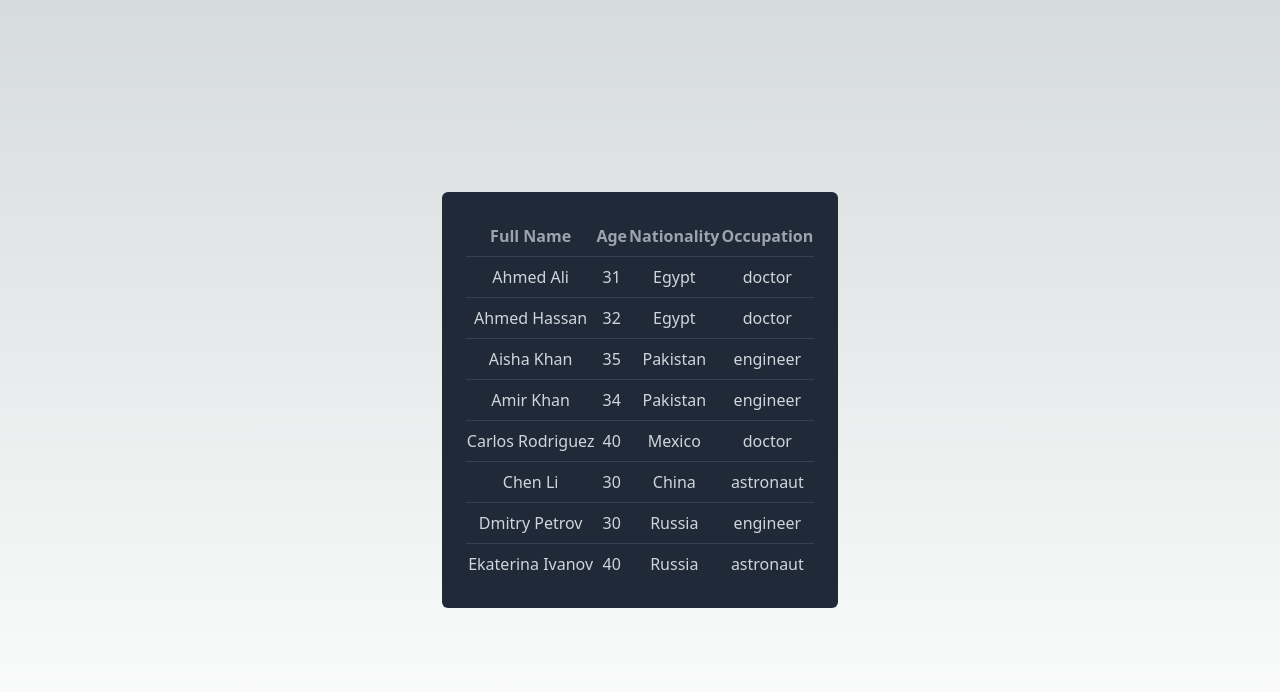
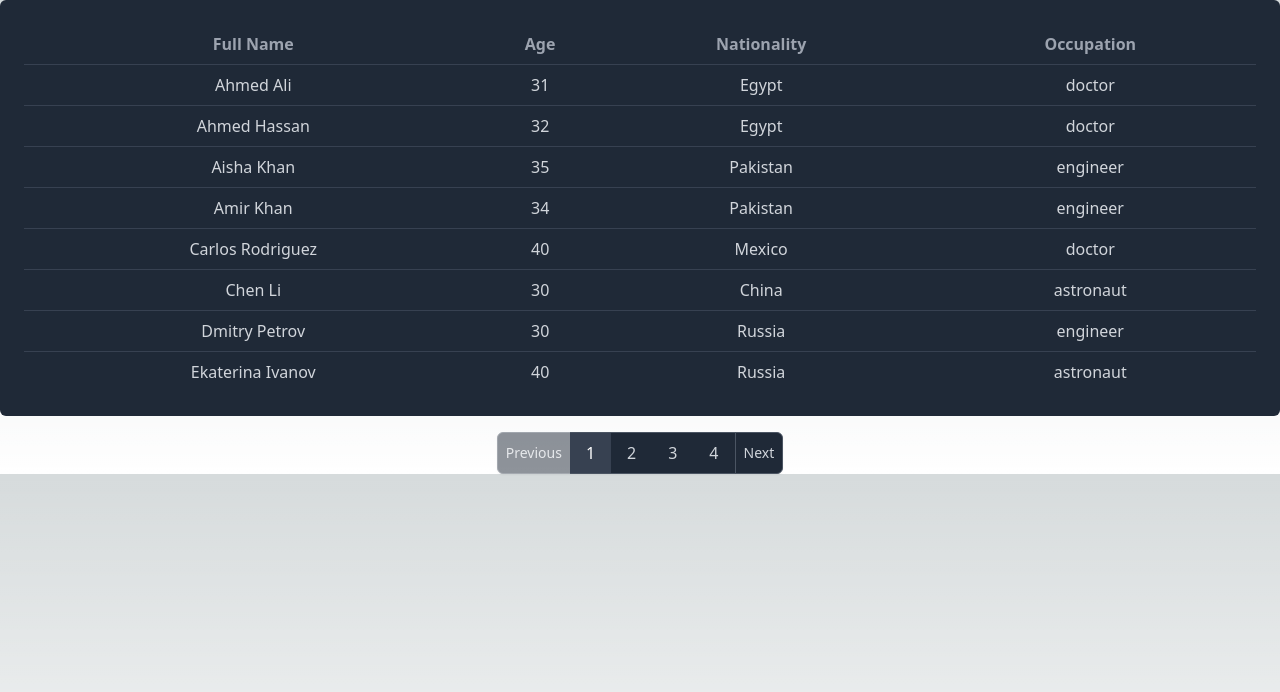
Before and after one commit to gorrion-io/winter-camp-2024, a Next.js app: page /task/1 in a window 1280 px wide. Shown: the top 692 px of the page. Built offline with nearby package versions, Linux system fonts and the light colour scheme.

Commit message:
feat: add pagination component with all functionalities

```diff
--- /dev/null
+++ b/components/Pagination.tsx
@@ -0,0 +1,56 @@
+import { useRouter } from "next/router";
+
+type PaginationProps = {
+  totalItems: number;
+};
+
+const Pagination = ({ totalItems }: PaginationProps) => {
+  const totalPages = Math.ceil(totalItems / 8);
+  const router = useRouter();
+  const currentPage = Number(router.query.page);
+
+  const handlePageChange = (page: number) => {
+    router.push(`/task/${page}`);
+  };
+
+  return (
+    <div className="mt-4 flex justify-center">
+      <nav
+        className="relative z-0 inline-flex rounded-md shadow-sm -space-x-px"
+        aria-label="Pagination"
+      >
+        <button
+          onClick={() => handlePageChange(currentPage - 1)}
+          disabled={currentPage === 1}
+          className="relative inline-flex items-center px-2 py-2 rounded-l-md border border-gray-600 bg-gray-800 text-sm font-medium text-gray-300 hover:bg-gray-700 focus:z-10 focus:outline-none focus:ring focus:border-blue-300 disabled:opacity-50"
+        >
+          Previous
+        </button>
+
+        {[...Array(totalPages).fill(undefined)].map((x, page) => (
+          <button
+            key={page + 1}
+            onClick={() => handlePageChange(page + 1)}
+            className={`relative inline-flex items-center px-4 py-2 border-t border-b border-r border-gray-600 ${
+              currentPage === page + 1
+                ? "bg-gray-700 text-white"
+                : "bg-gray-800 text-gray-300 hover:bg-gray-700 focus:z-10 focus:outline-none focus:ring focus:border-blue-300"
+            }`}
+          >
+            {page + 1}
+          </button>
+        ))}
+
+        <button
+          onClick={() => handlePageChange(currentPage + 1)}
+          disabled={currentPage === totalPages}
+          className="relative inline-flex items-center px-2 py-2 rounded-r-md border border-gray-600 bg-gray-800 text-sm font-medium text-gray-300 hover:bg-gray-700 focus:z-10 focus:outline-none focus:ring focus:border-blue-300 disabled:opacity-50"
+        >
+          Next
+        </button>
+      </nav>
+    </div>
+  );
+};
+
+export default Pagination;
--- a/pages/task/[page].tsx
+++ b/pages/task/[page].tsx
@@ -7,6 +7,7 @@ import { CrewResponse } from "@/types/crewMember";
 import { useRouter } from "next/router";
 import { useQuery } from "react-query";
 import CrewTable from "@/components/crewTable";
+import Pagination from "@/components/Pagination";
 
 export default function Task() {
   const router = useRouter();
@@ -26,10 +27,12 @@ export default function Task() {
   if (isError) return <div>{`${error}`}</div>;
 
   const crew = data!.paginatedCrewList;
+  const totalItems = data!.originalListLength;
 
   return (
-    <div className="min-h-screen flex flex-col items-center justify-center">
+    <div>
       <CrewTable crew={crew}></CrewTable>
+      <Pagination totalItems={totalItems}></Pagination>
     </div>
   );
 }
```
